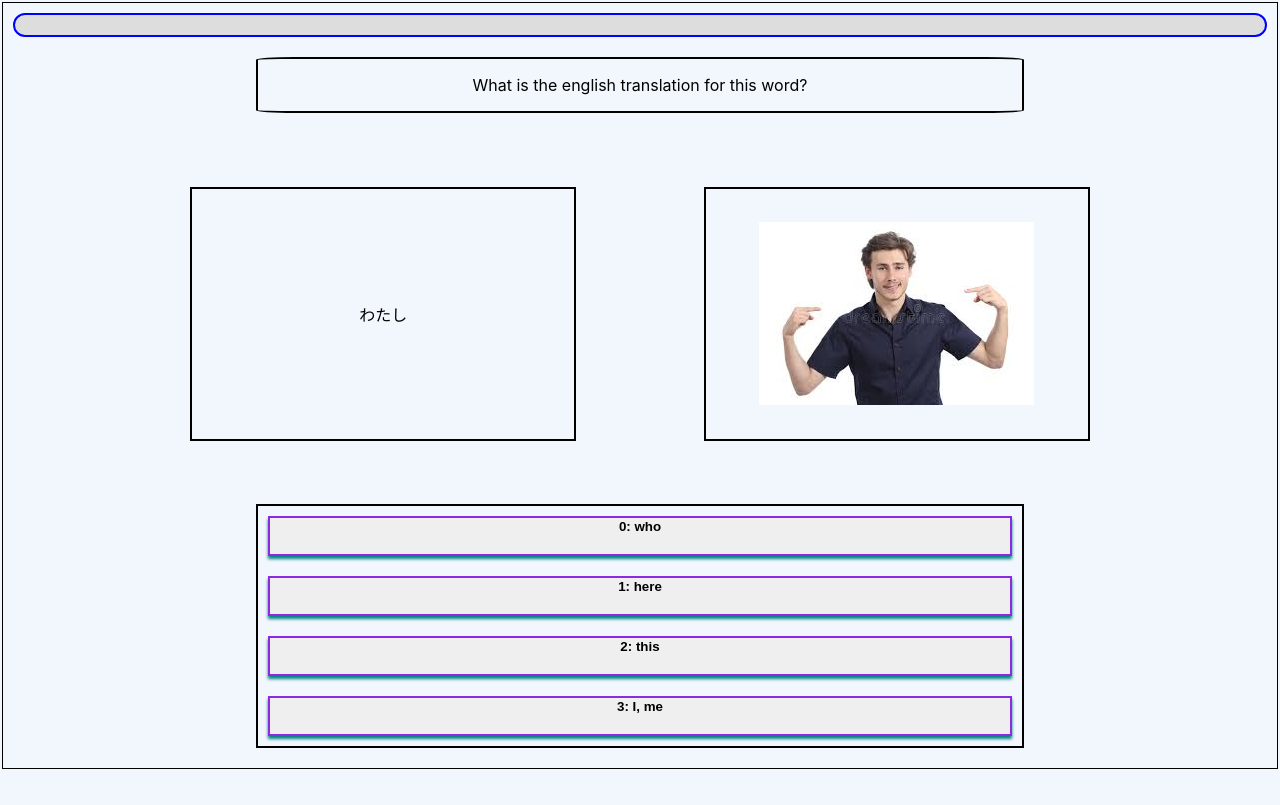
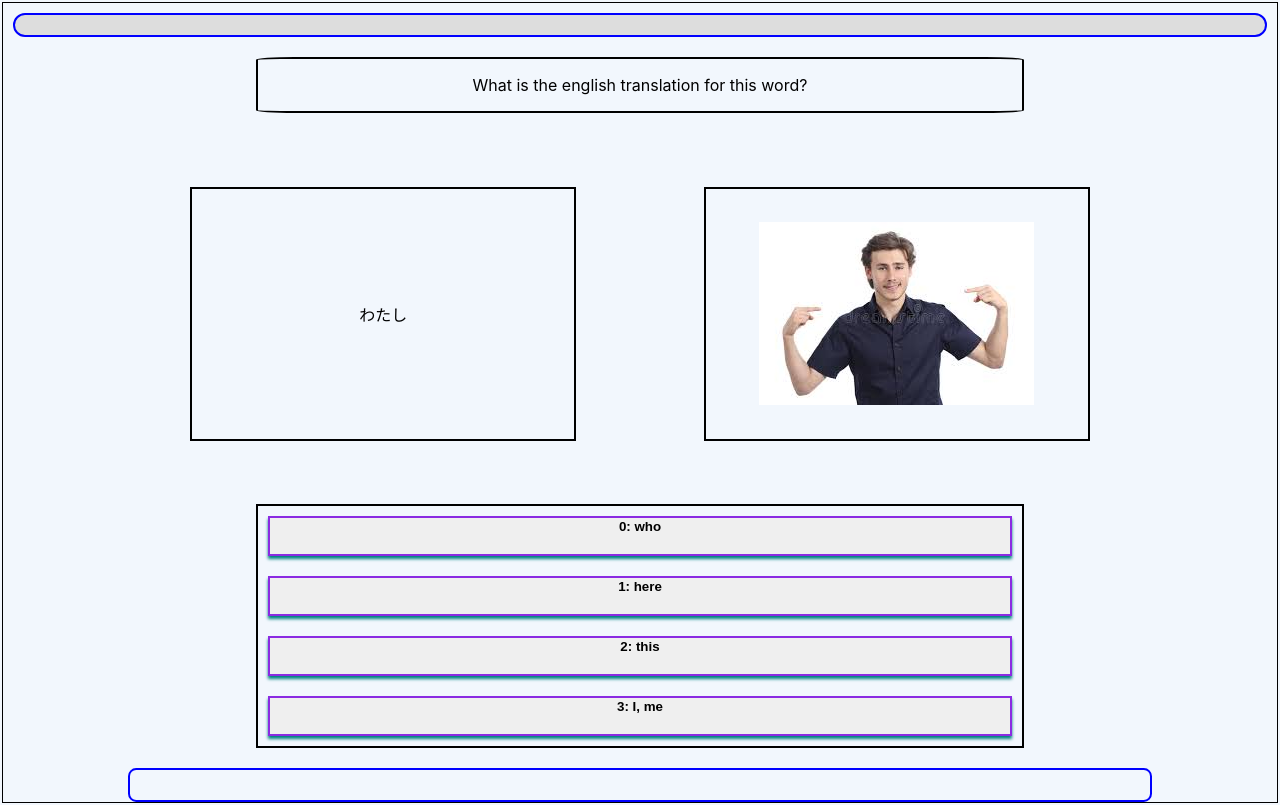
Before and after one commit to nitrogendragon/KanpekiStudy, a React (Create React App) app in the folder ksreact/: page / in a window 1280 px wide. Built offline with nearby package versions, Linux system fonts and the light colour scheme.

Commit message:
Fixed scaling display issue and reformatted feedback in general

```diff
--- a/ksreact/src/Components/VocabQuizAnswerFeedBack.js
+++ b/ksreact/src/Components/VocabQuizAnswerFeedBack.js
@@ -1,10 +1,10 @@
 import React from 'react'
-
+import '../styles/VocabQuizAnswerFeedBack.css'
 export default function VocabQuizAnswerFeedBack(props) {
     const feedBack = props.isDisplayed ?
         props.isCorrect ?
-        'Good job! You got it right. Go ahead and move onto the next question by hitting continue' :
-        'Sorry, go ahead and try again' : null
+        'Good job! You got it right. Go ahead and move onto the next question by clicking continue' :
+        'Sorry, go ahead and try again.' : null
     let textColor
     props.isCorrect ?
         textColor = {color: "green"} :
--- a/ksreact/src/Components/VocabQuizContainer.js
+++ b/ksreact/src/Components/VocabQuizContainer.js
@@ -18,6 +18,7 @@
         Answer2, Answer3, Answer4, CorrectAnswer, LastQuestion)*/
     const vocabQuizData = require('../Data/VocabQuiz1.json')//eventually change via useState,useEffect
     const vocabQuizLength = vocabQuizData.length
+
     console.log(vocabQuizLength)
     function handleAnswerClicked(isCorrectAnswer, isLastQuestion)
     {
@@ -65,8 +66,10 @@
                 correctAnswer = {vocabQuizData[questionNumber].CorrectAnswer}
             />
             <div className='break'></div>
-            <VocabQuizAnswerFeedBack isDisplayed={showFeedBack} isCorrect = {canContinue}/>
-            <VocabQuizContinueButton onContinueClicked ={handleContinueClicked} canContinue={canContinue}/>
+            <div className='slide-up-container'>
+                <VocabQuizAnswerFeedBack isDisplayed={showFeedBack} isCorrect = {canContinue}/>
+                <VocabQuizContinueButton onContinueClicked ={handleContinueClicked} canContinue={canContinue}/>
+            </div>
 
             {/* <button className='continue-button border-pop'> placeholdertext</button>
             <div className='break'></div>
--- a/ksreact/src/Components/VocabQuizContinueButton.js
+++ b/ksreact/src/Components/VocabQuizContinueButton.js
@@ -8,9 +8,9 @@
     const theButton = props.canContinue ?
         <button className='continue-button' onClick={handleClick}>Continue</button> : <></>
     return (
-        <div>
+        <div style={{padding:'10px'}}>
             {theButton}
         </div>
-        // {theButton}
+
     )
 }
--- a/ksreact/src/styles/VocabContainer.css
+++ b/ksreact/src/styles/VocabContainer.css
@@ -76,3 +76,15 @@
 .continue-button.background-slide {
     z-index:1;
 }
+
+.slide-up-container {
+    display: flex;
+    justify-content: center;
+    align-items: center;
+    width: 80%;
+    border: 2px solid blue;
+
+    border-radius: .51em;
+
+
+}
--- /dev/null
+++ b/ksreact/src/styles/VocabQuizAnswerFeedBack.css
@@ -0,0 +1,6 @@
+.feed-back-container{
+    display: flex;
+    margin: 10px;
+    padding: 5px;
+    margin-right:15px;
+}
--- a/ksreact/src/styles/VocabQuizContinueButton.css
+++ b/ksreact/src/styles/VocabQuizContinueButton.css
@@ -1,5 +1,6 @@
 .continue-button{
     /* background-color: var(--background-color) */
+    display: flex;
     background-color: silver;
     color: #222;
     padding: 5px 10px;
```
